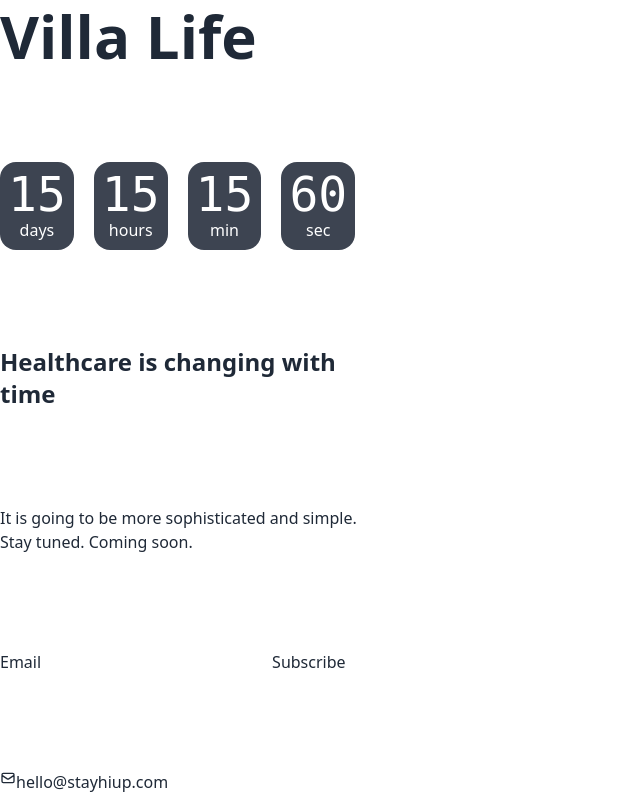
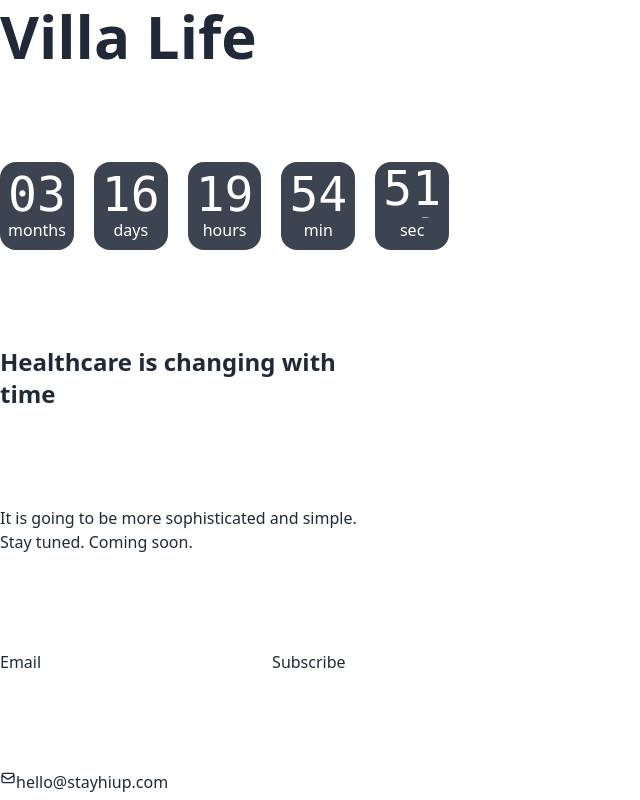
Before and after one commit to brandonkimmmm/villa-life-landing, a Next.js app: page / in a window 1280 px wide. Shown: the whole page, without its empty margins (0-640 px from the left). Built offline with nearby package versions, Linux system fonts and the light colour scheme.

Commit message:
countdown added

```diff
--- a/components/Countdown.tsx
+++ b/components/Countdown.tsx
@@ -1,12 +1,53 @@
-import React from 'react';
+import React, { useState } from 'react';
+import { DateTime, DurationObjectUnits } from 'luxon';
+import { useInterval } from 'usehooks-ts';
+import { RELEASE_DATE } from '../constants';
 
 export default function Countdown() {
+	const [duration, setDuration] = useState<DurationObjectUnits>({
+		months: 0,
+		days: 0,
+		hours: 0,
+		minutes: 0,
+		seconds: 0
+	});
+
+	const getRemainingTime = () => {
+		const currentDate = DateTime.fromJSDate(new Date());
+		return RELEASE_DATE.diff(currentDate, [
+			'months',
+			'days',
+			'hours',
+			'minutes',
+			'seconds'
+		]).toObject();
+	};
+
+	useInterval(() => {
+		const duration = getRemainingTime();
+		setDuration(duration);
+	}, 1000);
+
 	return (
 		<div className='grid grid-flow-col gap-5 text-center auto-cols-max'>
 			<div className='flex flex-col p-2 bg-neutral rounded-box text-neutral-content'>
 				<span className='font-mono text-5xl countdown'>
 					<span
-						style={{ '--value': 15 } as React.CSSProperties}
+						style={
+							{
+								'--value': duration.months
+							} as React.CSSProperties
+						}
+					></span>
+				</span>
+				months
+			</div>
+			<div className='flex flex-col p-2 bg-neutral rounded-box text-neutral-content'>
+				<span className='font-mono text-5xl countdown'>
+					<span
+						style={
+							{ '--value': duration.days } as React.CSSProperties
+						}
 					></span>
 				</span>
 				days
@@ -14,7 +55,9 @@ export default function Countdown() {
 			<div className='flex flex-col p-2 bg-neutral rounded-box text-neutral-content'>
 				<span className='font-mono text-5xl countdown'>
 					<span
-						style={{ '--value': 15 } as React.CSSProperties}
+						style={
+							{ '--value': duration.hours } as React.CSSProperties
+						}
 					></span>
 				</span>
 				hours
@@ -22,7 +65,11 @@ export default function Countdown() {
 			<div className='flex flex-col p-2 bg-neutral rounded-box text-neutral-content'>
 				<span className='font-mono text-5xl countdown'>
 					<span
-						style={{ '--value': 15 } as React.CSSProperties}
+						style={
+							{
+								'--value': duration.minutes
+							} as React.CSSProperties
+						}
 					></span>
 				</span>
 				min
@@ -30,7 +77,13 @@ export default function Countdown() {
 			<div className='flex flex-col p-2 bg-neutral rounded-box text-neutral-content'>
 				<span className='font-mono text-5xl countdown'>
 					<span
-						style={{ '--value': 60 } as React.CSSProperties}
+						style={
+							{
+								'--value': Math.trunc(
+									duration.seconds as number
+								)
+							} as React.CSSProperties
+						}
 					></span>
 				</span>
 				sec
--- /dev/null
+++ b/constants/index.ts
@@ -0,0 +1,5 @@
+import { DateTime } from 'luxon';
+
+export const RELEASE_DATE = process.env.RELEASE_DATE
+	? DateTime.fromJSDate(new Date(process.env.RELEASE_DATE))
+	: DateTime.fromJSDate(new Date('5/24/2022'));
--- a/package.json
+++ b/package.json
@@ -13,7 +13,8 @@
 		"next": "12.0.10",
 		"react": "17.0.2",
 		"react-dom": "17.0.2",
-		"react-hook-form": "^7.26.0"
+		"react-hook-form": "^7.26.0",
+		"usehooks-ts": "^2.3.0"
 	},
 	"devDependencies": {
 		"@types/luxon": "^2.0.9",
```
Also changed, not shown: 1 other file (tests, documents, lock files or other folders).
